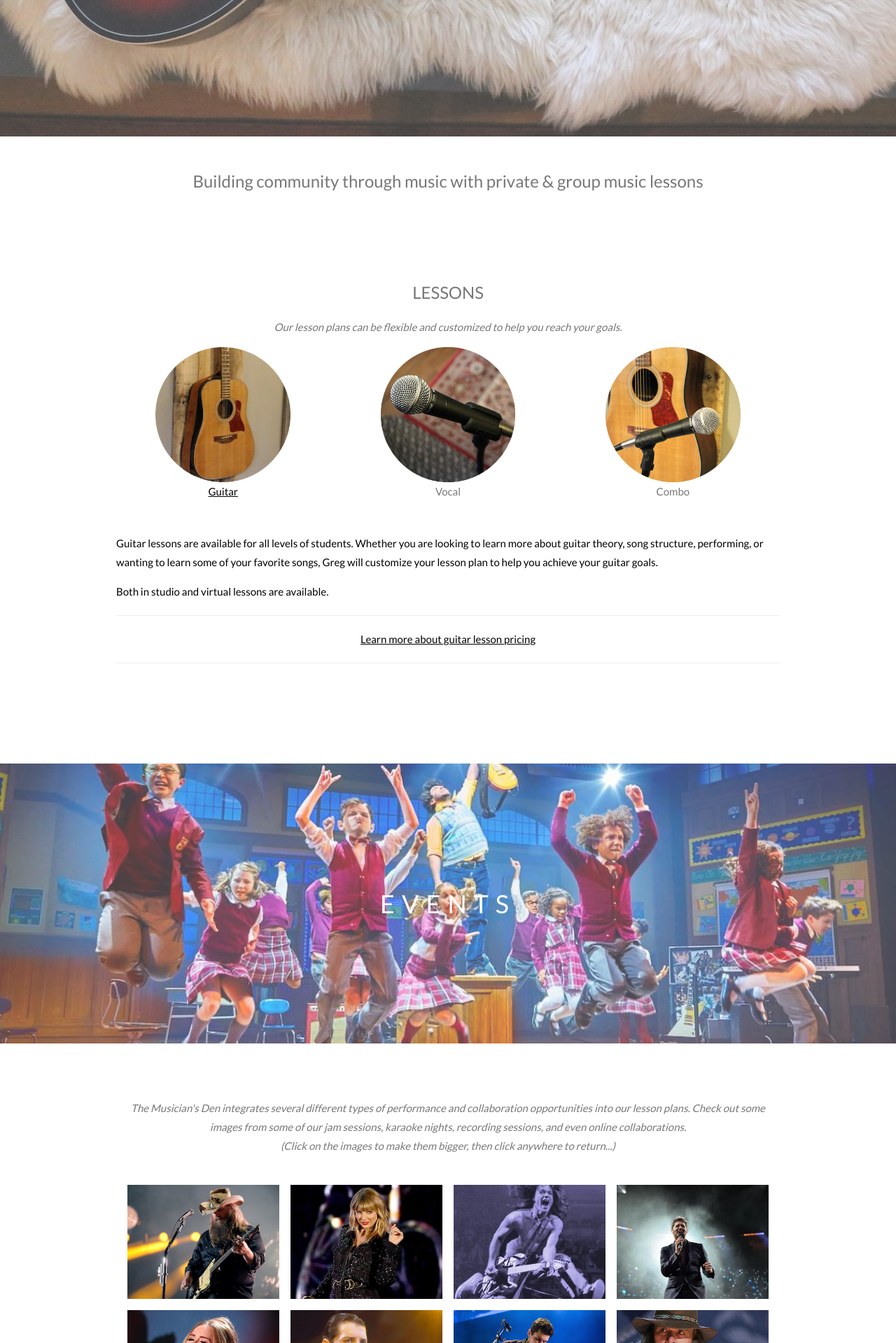
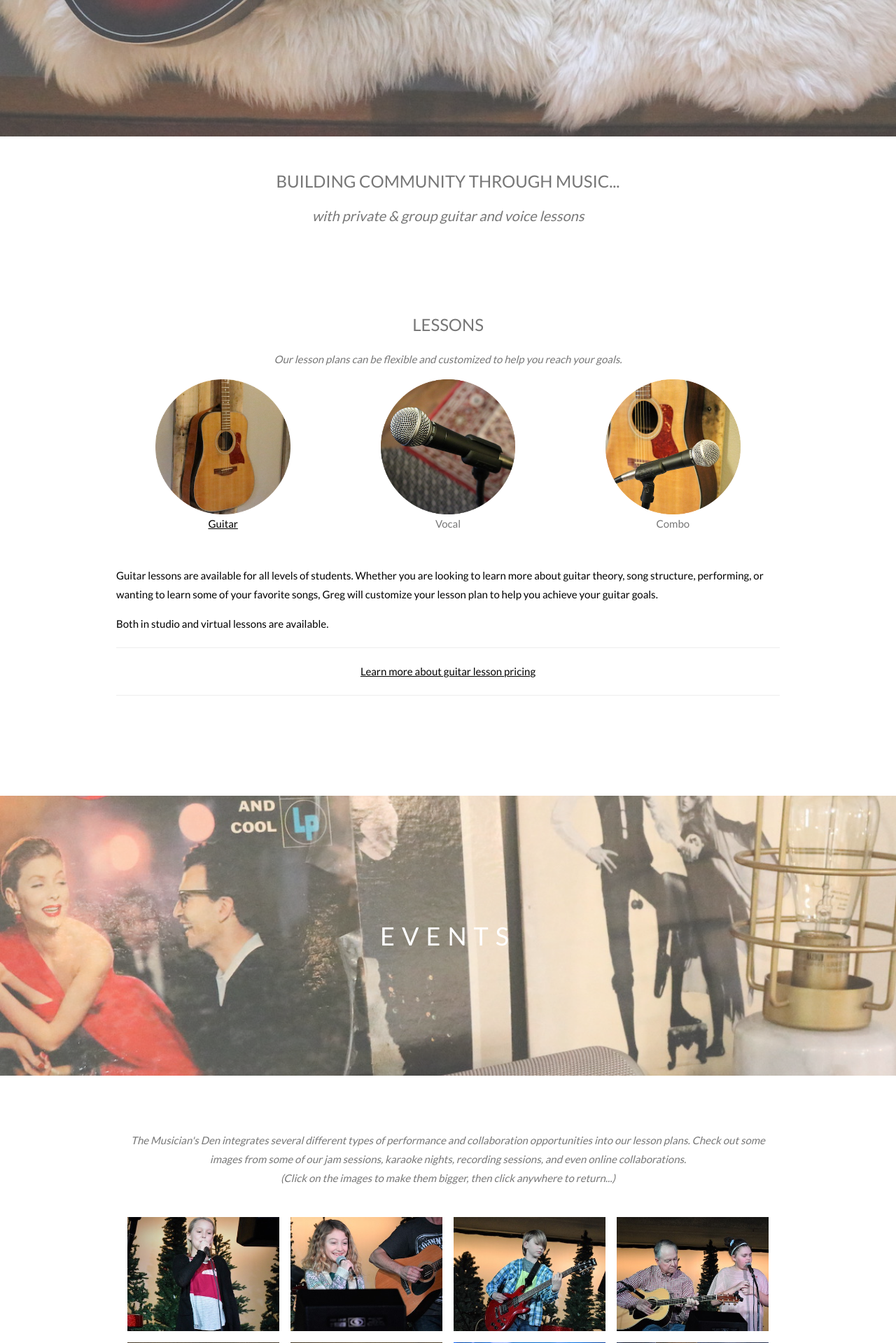
Before and after one commit to reckset/reckset.github.io, a PHP site: page / in a window 1280 px wide. Shown: the part 485-2404 px from the top of the page at 70% size. Run offline with PHP 8.4, Linux system fonts and the light colour scheme; some libraries are stand-ins or nearby versions.

Commit message:
Vision text, events and students image
Cleaned up vision text, added an events parallax image, and some studen images

```diff
--- a/Musicians Den/css/style.css
+++ b/Musicians Den/css/style.css
@@ -114,6 +114,10 @@ body, html {
 /* Change the background color of the dropdown button when the dropdown content is shown */
 .lessonsDropdown:hover .dropButton {background-color: #3e8e41;}
 
+.vision-text {
+  font-family:Lato,sans-serif;
+}
+
 /* Create a Parallax Effect */
 .bgimg-1, .bgimg-2, .bgimg-3, .bgimg-4 {
   background-attachment: fixed;
@@ -133,7 +137,7 @@ body, html {
 /* Second image (Portfolio) */
 .bgimg-2 {
   /*background-image: url("https://www.w3schools.com/w3images/parallax2.jpg");*/
-  background-image: url("../images/school-of-rock.jpg");
+  background-image: url("../images/records-vibe.jpg");
   min-height: 400px;
 }
 
--- a/Musicians Den/index.html
+++ b/Musicians Den/index.html
@@ -137,7 +137,8 @@
 
 <!-- Simple vision statement -->
 <div class="w3-content w3-container w3-padding-32">
-  <h3 class="w3-center">Building community through music with private & group music lessons</h3>
+  <h3 class="w3-center">BUILDING COMMUNITY THROUGH MUSIC...</h3>
+    <h4 class="w3-center"><em>with private & group guitar and voice lessons</em></h4>
 </div>
 
 <!-- Lessons Container -->
@@ -266,29 +267,29 @@
        is in the bottom div grouping. Suggest keeping this to a limit, maybe 16-20 total images? -->
   <div class="w3-row-padding w3-center">
     <div class="w3-col m3 md-thumbnail">
-      <img src="images/chris-stapleton.jpg" style="width:100%" onclick="onClick(this)" class="w3-hover-opacity" alt="Student 01">
+      <img src="images/student-01.jpg" style="width:100%" onclick="onClick(this)" class="w3-hover-opacity" alt="Student 01">
     </div>
 
     <div class="w3-col m3 md-thumbnail">
-      <img src="images/taylor-swift.jpg" style="width:100%" onclick="onClick(this)" class="w3-hover-opacity" alt="Student 02">
+      <img src="images/student-02.jpg" style="width:100%" onclick="onClick(this)" class="w3-hover-opacity" alt="Student 02">
     </div>
 
     <div class="w3-col m3 md-thumbnail">
-      <img src="images/evh.jpg" style="width:100%" onclick="onClick(this)" class="w3-hover-opacity" alt="Student 03">
+      <img src="images/student-03.jpg" style="width:100%" onclick="onClick(this)" class="w3-hover-opacity" alt="Student 03">
     </div>
 
     <div class="w3-col m3 md-thumbnail">
-      <img src="images/michael-buble.jpg" style="width:100%" onclick="onClick(this)" class="w3-hover-opacity" alt="Student 04">
+      <img src="images/student-04.jpg" style="width:100%" onclick="onClick(this)" class="w3-hover-opacity" alt="Student 04">
     </div>
   </div>
 
   <div class="w3-row-padding w3-center w3-section">
     <div class="w3-col m3 md-thumbnail">
-      <img src="images/adele.jpg" style="width:100%" onclick="onClick(this)" class="w3-hover-opacity" alt="Student 05">
+      <img src="images/student-05.jpg" style="width:100%" onclick="onClick(this)" class="w3-hover-opacity" alt="Student 05">
     </div>
 
     <div class="w3-col m3 md-thumbnail">
-      <img src="images/freddie.jpg" style="width:100%" onclick="onClick(this)" class="w3-hover-opacity" alt="Student 06">
+      <img src="images/student-06.jpg" style="width:100%" onclick="onClick(this)" class="w3-hover-opacity" alt="Student 06">
     </div>
 
     <div class="w3-col m3 md-thumbnail">
```
Also changed, not shown: Musicians Den/images/records-vibe.jpg (added), Musicians Den/images/student-01.jpg (added), Musicians Den/images/student-02.jpg (added), Musicians Den/images/student-03.jpg (added), Musicians Den/images/student-04.jpg (added), Musicians Den/images/student-05.jpg (added), Musicians Den/images/student-06.jpg (added).
